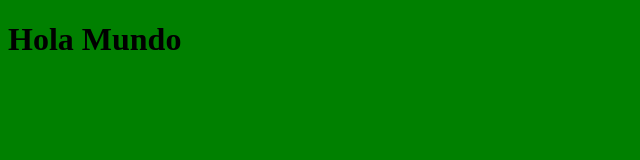
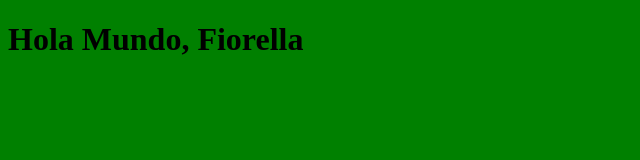
Before and after one commit to 26-fioGa/RepositorioPrueba, a plain HTML site: page index.html in a window 1280 px wide. Shown: the whole page, without its empty margins (0-640 px from the left). Drawn offline with Linux system fonts and the light colour scheme.

```diff
--- a/index.html
+++ b/index.html
@@ -10,7 +10,7 @@
 </head>
 
 <body>
-    <h1>Hola Mundo</h1>
+    <h1>Hola Mundo, Fiorella</h1>
 </body>
 
 </html>
```
